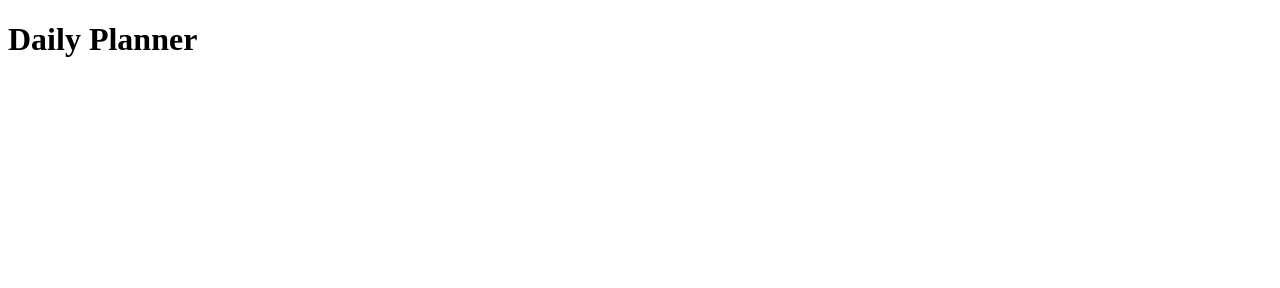
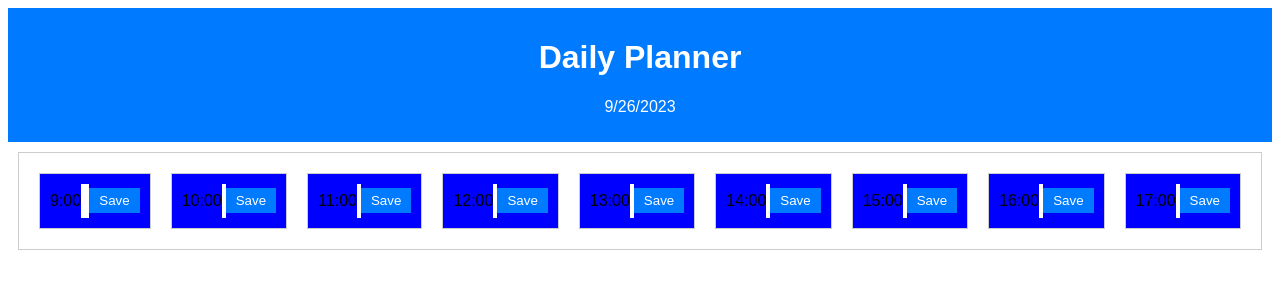
Before and after one commit to Guadeloupe33/homework.5, a plain HTML site: page index.html in a window 1280 px wide. Drawn offline with Linux system fonts and the light colour scheme.

Commit message:
re-linked the css page

```diff
--- a/index.html
+++ b/index.html
@@ -3,8 +3,9 @@
 <head>
     <meta charset="UTF-8">
     <meta name="viewport" content="width=device-width, initial-scale=1.0">
+    <link rel="stylesheet" href="style.css">
     <title>Daily Planner</title>
-    <link rel="stylesheet" href="styles.css">
+
 </head>
 <body>
 
@@ -12,7 +13,7 @@
         <h1>Daily Planner</h1>
         <p id="currentDay"></p>
     </header>
-    <div class="time-blocks" id="timeBlocks"></div>
+    <div class="time-block" id="timeBlocks"></div>
     <script src="script.js"></script>
 </body>
 </html>
--- a/script.js
+++ b/script.js
@@ -16,7 +16,7 @@ document.addEventListener("DOMContentLoaded", function () {
         if (hour < currentHour) {
             timeBlock.classList.add("past");
         } else if (hour === currentHour) {
-            timeBlock.classList.add("present");
+            timeBlock.classList.add( "present");
         } else {
             timeBlock.classList.add("future");
         }
@@ -28,3 +28,21 @@ document.addEventListener("DOMContentLoaded", function () {
 
         const saveButton = document.createElement("button");
         saveButton.textContent = "Save";
+        const savedEvent = localStorage.getItem(`event_${hour}`);
+        if (savedEvent) {
+            eventInput.value = savedEvent;
+        }
+
+        // Save event to local storage when the "Save" button is clicked
+        saveButton.addEventListener("click", function () {
+            const eventText = eventInput.value;
+            localStorage.setItem(`event_${hour}`, eventText);
+        });
+
+        timeBlock.appendChild(hourLabel);
+        timeBlock.appendChild(eventInput);
+        timeBlock.appendChild(saveButton);
+
+        timeBlocksElement.appendChild(timeBlock);
+    }
+});
--- a/style.css
+++ b/style.css
@@ -18,15 +18,15 @@ header {
     margin: 10px;
 }
 .past {
-    background-color: #d3d3d3;
+    background-color: yellow ;
 }
 
 .present {
-    background-color: #ff6961;
+    background-color: red   ;
 }
 
 .future {
-    background-color: #77dd77;
+    background-color: blue ;
 }
 
 textarea {
```
